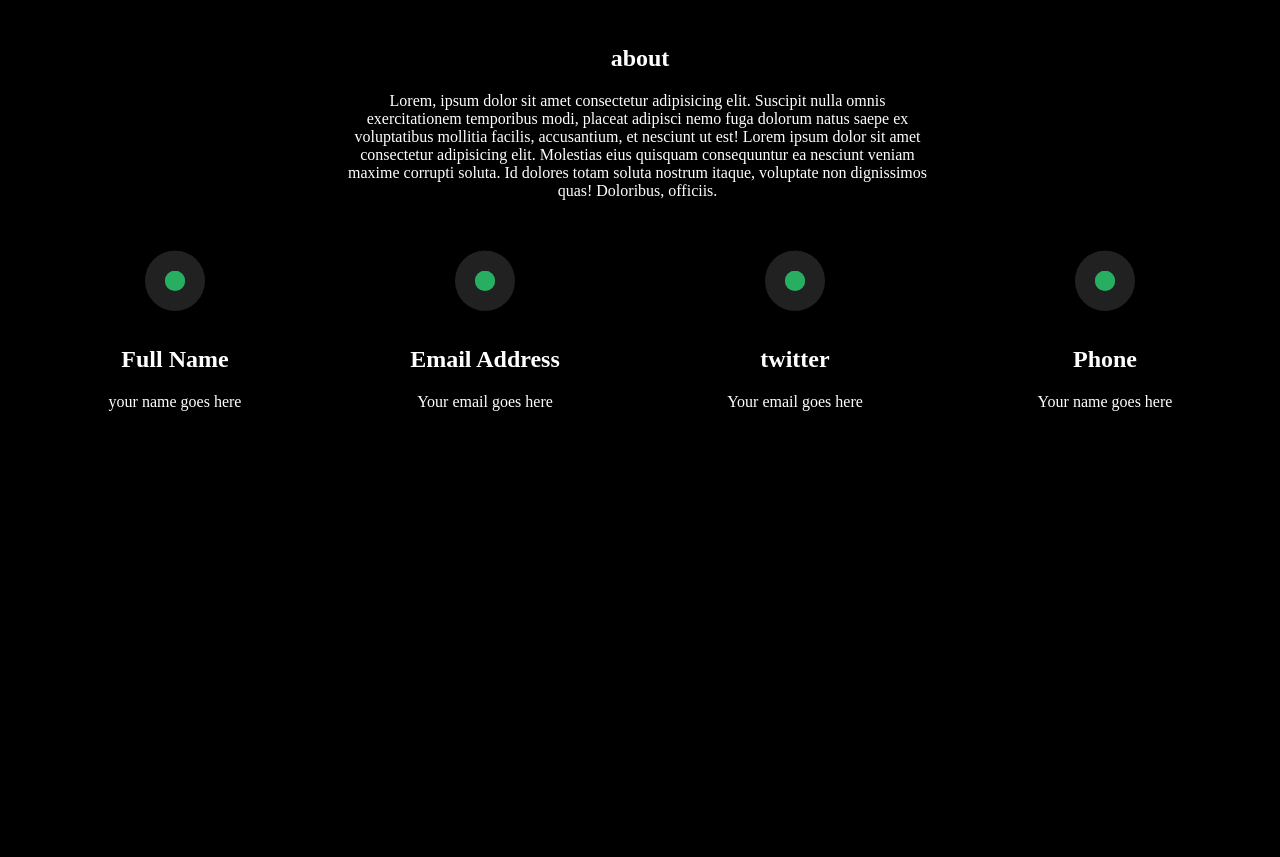
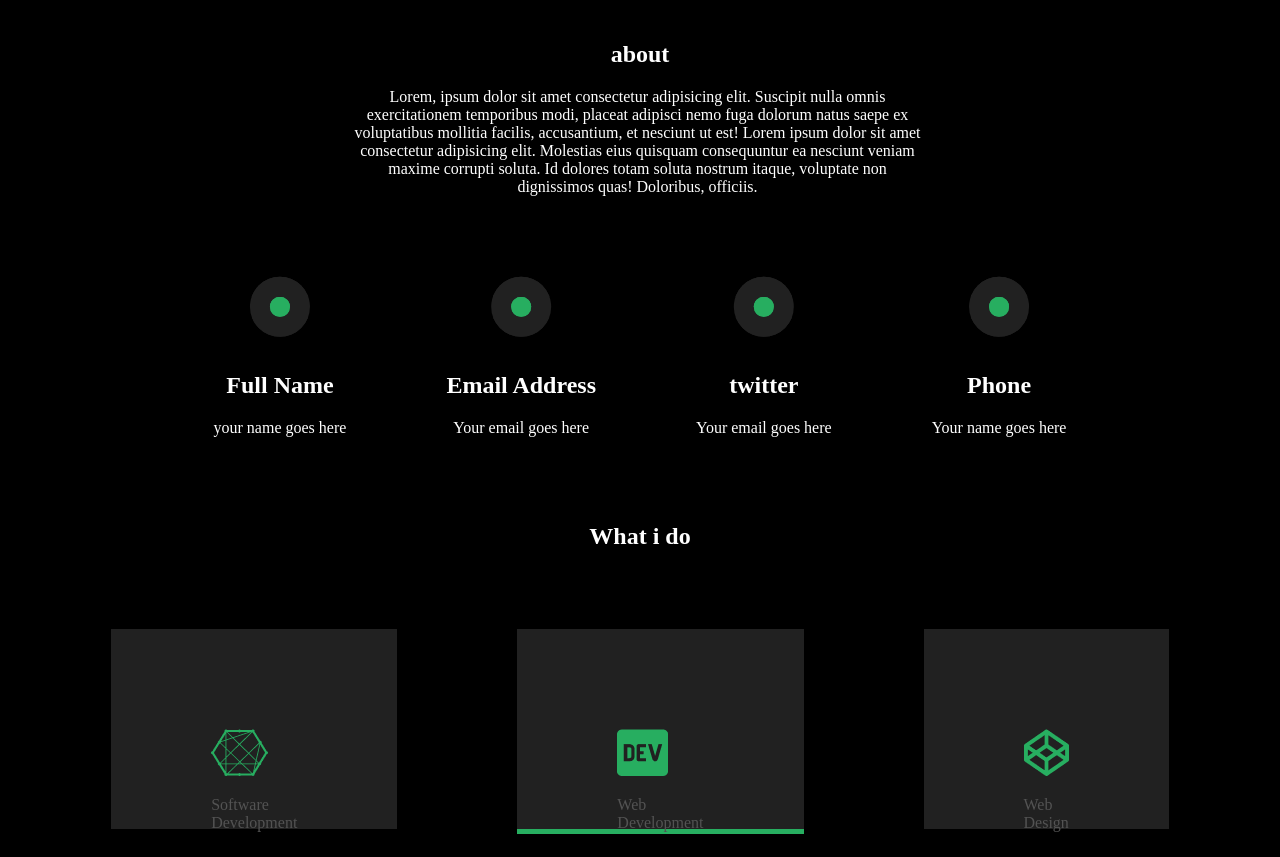
Before and after one commit to AngeloPappalardo/prima-repository, a plain HTML site: page desktop2/index.html in a window 1280 px wide. Shown: the part 715-1572 px from the top of the page. Before the commit the page ends 1182 px from the top, so only its background shows below. Drawn offline with Linux system fonts and the light colour scheme.

Commit message:
continuo

```diff
--- a/desktop2/index.html
+++ b/desktop2/index.html
@@ -29,7 +29,7 @@
       <a href="/">Learn more </a>
     </div>
     <div class="photo">
-      <img src="/img/image 2.png" alt="immagine" />
+      <img class="imagine" src="/img/image 2.png" alt="imagine" />
     </div>
     <h2 class="about">about</h2>
     <p class="lorem">
@@ -41,35 +41,59 @@
       dolores totam soluta nostrum itaque, voluptate non dignissimos quas!
       Doloribus, officiis.
     </p>
-    <header class="contacts">
-      <div class="names">
+    <section class="contacts">
+      <article class="names">
         <div class="ellipse">
           <div class="ellipse2"></div>
         </div>
         <h2>Full Name</h2>
         <p>your name goes here</p>
-      </div>
-      <div class="names">
+      </article>
+      <article class="names">
         <div class="ellipse">
           <div class="ellipse2"></div>
         </div>
         <h2>Email Address</h2>
         <p>Your email goes here</p>
-      </div>
-      <div class="names">
+      </article>
+      <article class="names">
         <div class="ellipse">
           <div class="ellipse2"></div>
         </div>
         <h2>twitter</h2>
         <p>Your email goes here</p>
-      </div>
-      <div class="names">
+      </article>
+      <article class="names">
         <div class="ellipse">
           <div class="ellipse2"></div>
         </div>
         <h2>Phone</h2>
         <p>Your name goes here</p>
-      </div>
-    </header>
+      </article>
+    </section>
+    <h2 class="about">What i do</h2>
+    <section class="rectangle">
+      <article class="vector">
+        <img src="/img/Vector.png" alt="Vector" />
+        <p>
+          Software <br />
+          Development
+        </p>
+      </article>
+      <article class="vector1">
+        <img src="/img/Vector(1).png" alt="vactor1" />
+        <p>
+          Web <br />
+          Development
+        </p>
+      </article>
+      <article class="vector">
+        <img src="/img/Vector(2).png" alt="vector2" />
+        <p>
+          Web <br />
+          Design
+        </p>
+      </article>
+    </section>
   </body>
 </html>
--- a/desktop2/style/style.css
+++ b/desktop2/style/style.css
@@ -1,5 +1,4 @@
 body {
-  margin: 20px;
   font-family: "DM sans" sans-serif;
   background-color: black;
   color: white;
@@ -68,24 +67,23 @@ h1 {
 }
 .lorem {
   text-align: center;
-  padding-right: 330px;
-  padding-left: 325px;
+  padding-right: 350px;
+  padding-left: 345px;
 }
 .photo {
   text-align: right;
   padding: 20px 80px;
 }
-img {
+.imagine {
   border: 2px solid black;
   border-radius: 1000px;
 }
 .contacts {
     display: flex;
+    justify-content: center;
 }
 .names {
-    padding: 10px;
-    margin: 10px;
-    flex: 50px;
+    margin: 50px;
     text-align: center;
 }
 .ellipse {
@@ -98,3 +96,17 @@ img {
     background:#27AE60;
     border: 10px solid #27AE60;
 }
+.rectangle {
+  display: flex;
+  height: 280px;
+  justify-content: center;
+}
+.vector , .vector1 {
+  padding: 100px;
+  margin: 60px;
+  background: #212121;
+  color:#535353 ;
+}
+.vector1 {
+  border-bottom: solid 5px #27AE60;
+}
```
Also changed, not shown: desktop2/img/Vector(1).png (added), desktop2/img/Vector(2).png (added), desktop2/img/Vector.png (added).
